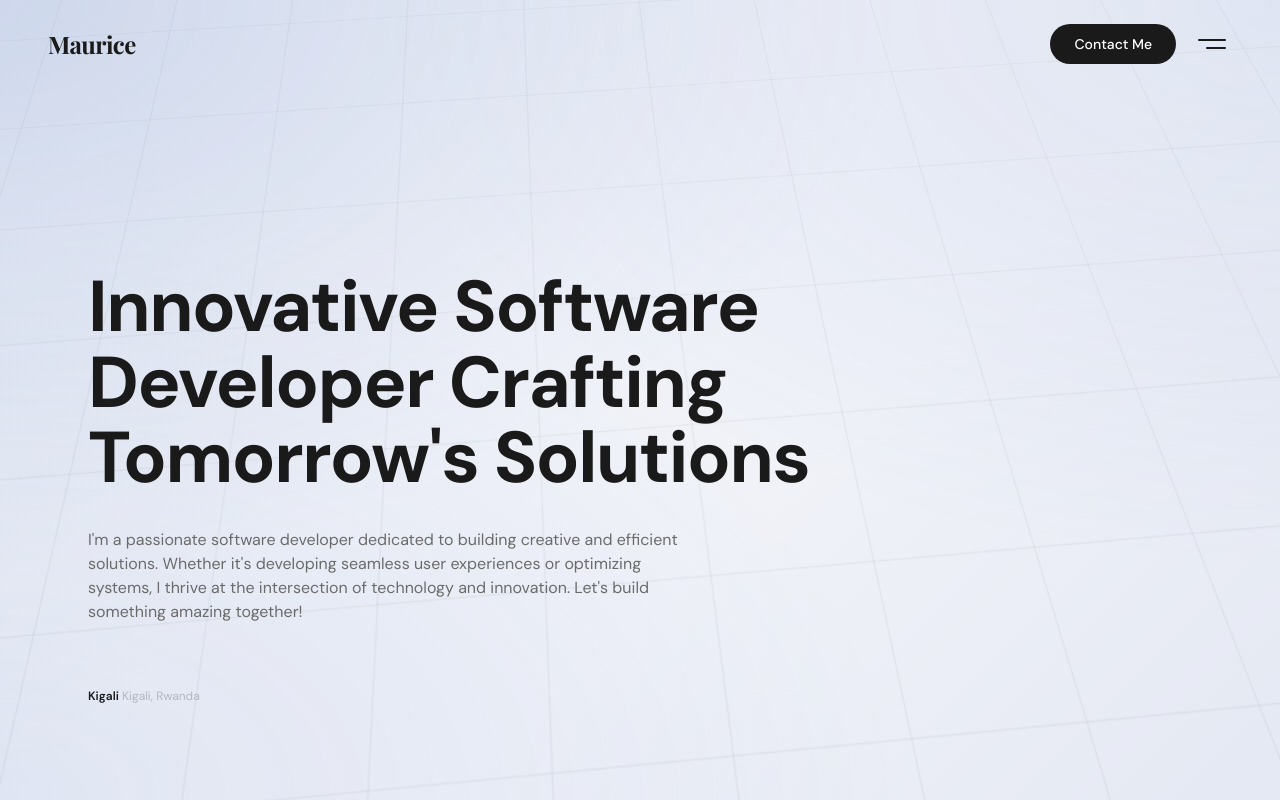
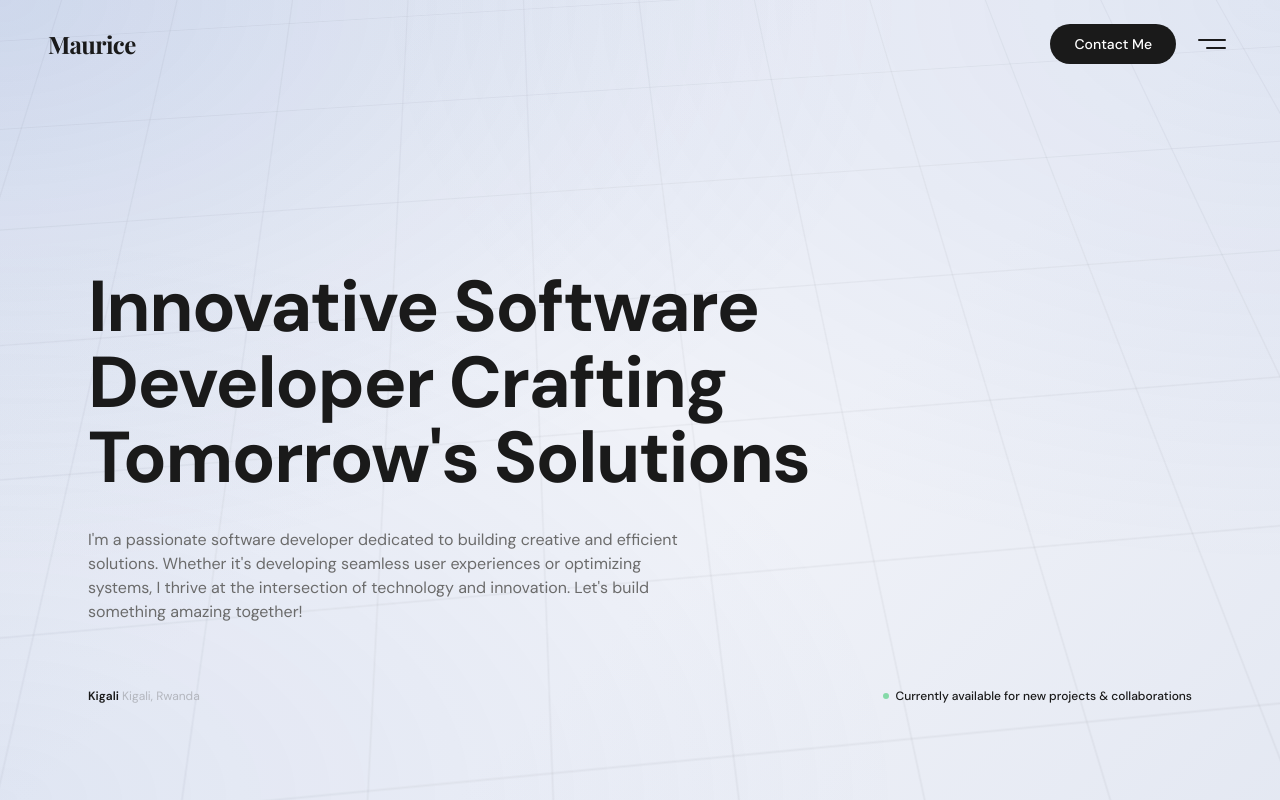
Before and after one commit to mourice-dev/my-portfolio, a React (Vite) app: page / in a window 1280 px wide. Shown: the top 800 px of the page. Built offline with nearby package versions, Linux system fonts and the light colour scheme.

Commit message:
feat: add collaboration and opportunity availability to hero section and view more projects link

```diff
--- a/src/components/Hero.tsx
+++ b/src/components/Hero.tsx
@@ -41,10 +41,16 @@ export default function Hero() {
           }`}
           style={{ transitionDelay: '900ms' }}
         >
-          <p className="text-xs font-sans text-[#6B6B6B]/60">
-            <span className="font-semibold text-[#1A1A1A]">Kigali</span>
-            <span className="text-[#6B6B6B]/40"> Kigali, Rwanda</span>
-          </p>
+          <div className="flex flex-col sm:flex-row sm:items-center sm:justify-between gap-4 text-xs font-sans text-[#6B6B6B]/60 w-full">
+            <p>
+              <span className="font-semibold text-[#1A1A1A]">Kigali</span>
+              <span className="text-[#6B6B6B]/40"> Kigali, Rwanda</span>
+            </p>
+            <p className="text-[#1A1A1A] font-medium flex items-center gap-1.5">
+              <span className="w-1.5 h-1.5 bg-green-500 rounded-full animate-pulse"></span>
+              Currently available for new projects & collaborations
+            </p>
+          </div>
         </div>
       </div>
     </section>
--- a/src/components/HomeProjects.tsx
+++ b/src/components/HomeProjects.tsx
@@ -80,6 +80,16 @@ export default function HomeProjects() {
             </Link>
           ))}
         </div>
+
+        {/* View More Link */}
+        <div className="mt-16 text-center">
+          <Link
+            to="/work"
+            className="inline-flex items-center gap-2 bg-[#111111] text-white px-8 py-3.5 rounded-full text-sm font-bold hover:bg-black hover:scale-[1.02] transition-all duration-300"
+          >
+            View more
+          </Link>
+        </div>
       </div>
     </section>
   )
```
